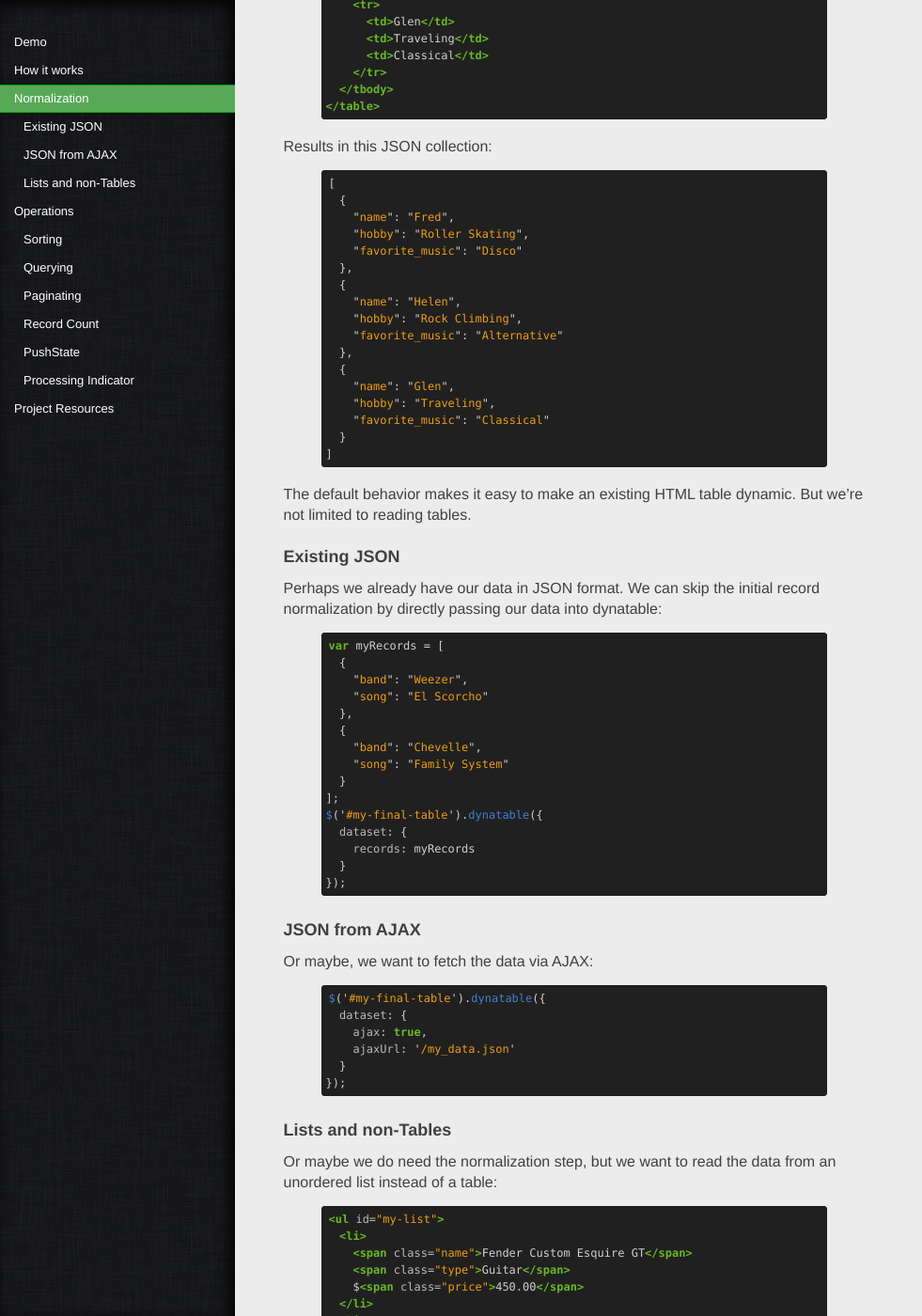
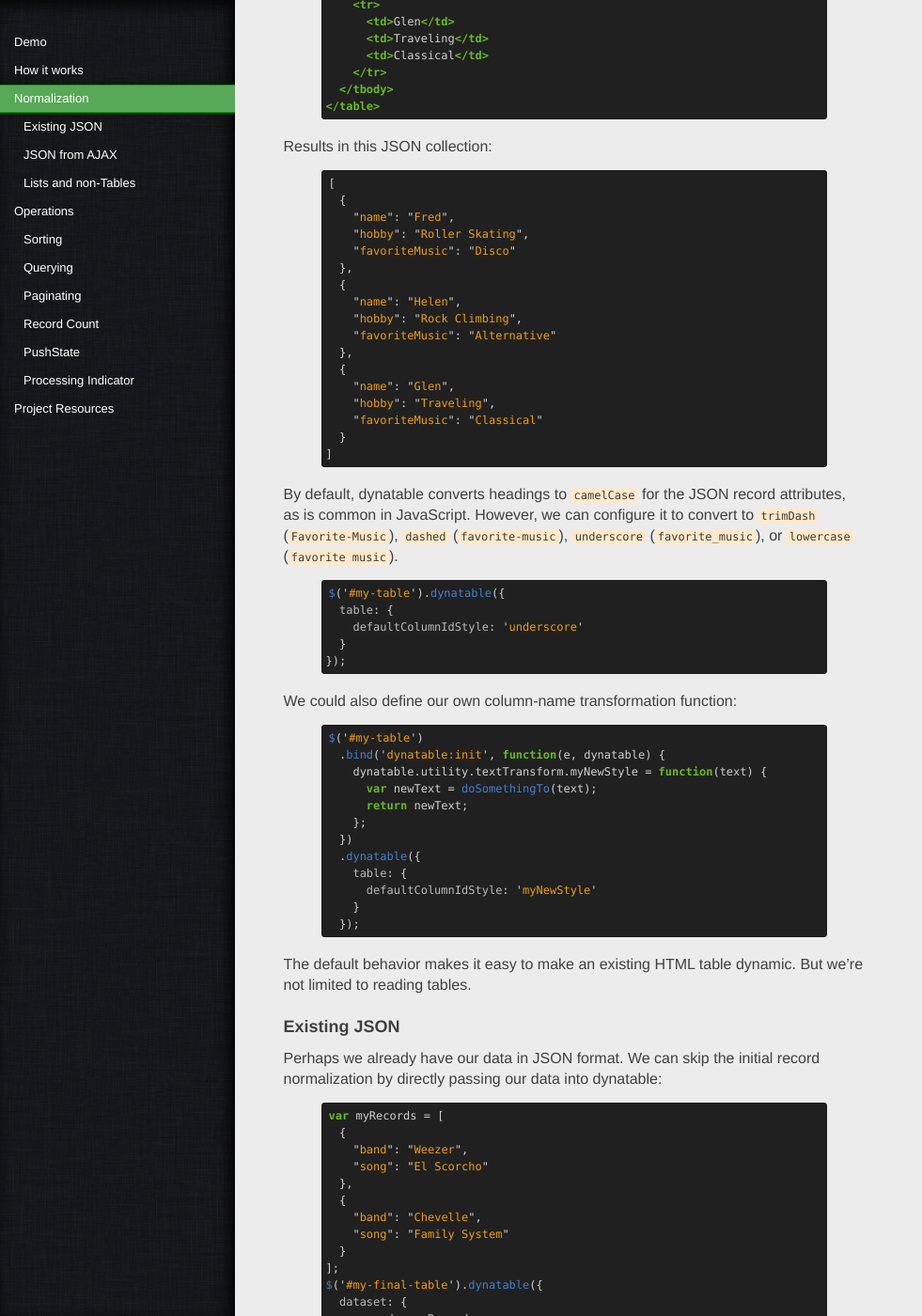
Before and after one commit to alfajango/alfajango.github.com, a Jekyll site: the page built from _posts/2012-01-09-dynatable.md, in a window 1280 px wide and 1400 px high, scrolled down 2574 px. Shown: the whole window at 94% size, without its empty margins (0-981 px from the left). Built offline with Jekyll 4.4.1, drawn with Linux system fonts in a browser that asks for light colours; Markdown is read by kramdown in place of the engine named in the settings.

Commit message:
Added docs for configuring defaultColumnIdStyle in dynatable.

```diff
--- a/_posts/2012-01-09-dynatable.md
+++ b/_posts/2012-01-09-dynatable.md
@@ -1250,20 +1250,52 @@ Results in this JSON collection:
   {
     "name": "Fred",
     "hobby": "Roller Skating",
-    "favorite_music": "Disco"
+    "favoriteMusic": "Disco"
   },
   {
     "name": "Helen",
     "hobby": "Rock Climbing",
-    "favorite_music": "Alternative"
+    "favoriteMusic": "Alternative"
   },
   {
     "name": "Glen",
     "hobby": "Traveling",
-    "favorite_music": "Classical"
+    "favoriteMusic": "Classical"
   }
 ]
 {% endhighlight %}
+
+By default, dynatable converts headings to `camelCase` for the JSON
+record attributes, as is common in JavaScript. However, we can configure
+it to convert to `trimDash` (`Favorite-Music`), `dashed`
+(`favorite-music`), `underscore` (`favorite_music`), or `lowercase`
+(`favorite music`).
+
+{% highlight js %}
+$('#my-table').dynatable({
+  table: {
+    defaultColumnIdStyle: 'underscore'
+  }
+});
+{% endhighlight %}
+
+We could also define our own column-name transformation function:
+
+{% highlight js %}
+$('#my-table')
+  .bind('dynatable:init', function(e, dynatable) {
+    dynatable.utility.textTransform.myNewStyle = function(text) {
+      var newText = doSomethingTo(text);
+      return newText;
+    };
+  })
+  .dynatable({
+    table: {
+      defaultColumnIdStyle: 'myNewStyle'
+    }
+  });
+{% endhighlight %}
+
 
 The default behavior makes it easy to make an existing HTML table
 dynamic. But we're not limited to reading tables.
```
